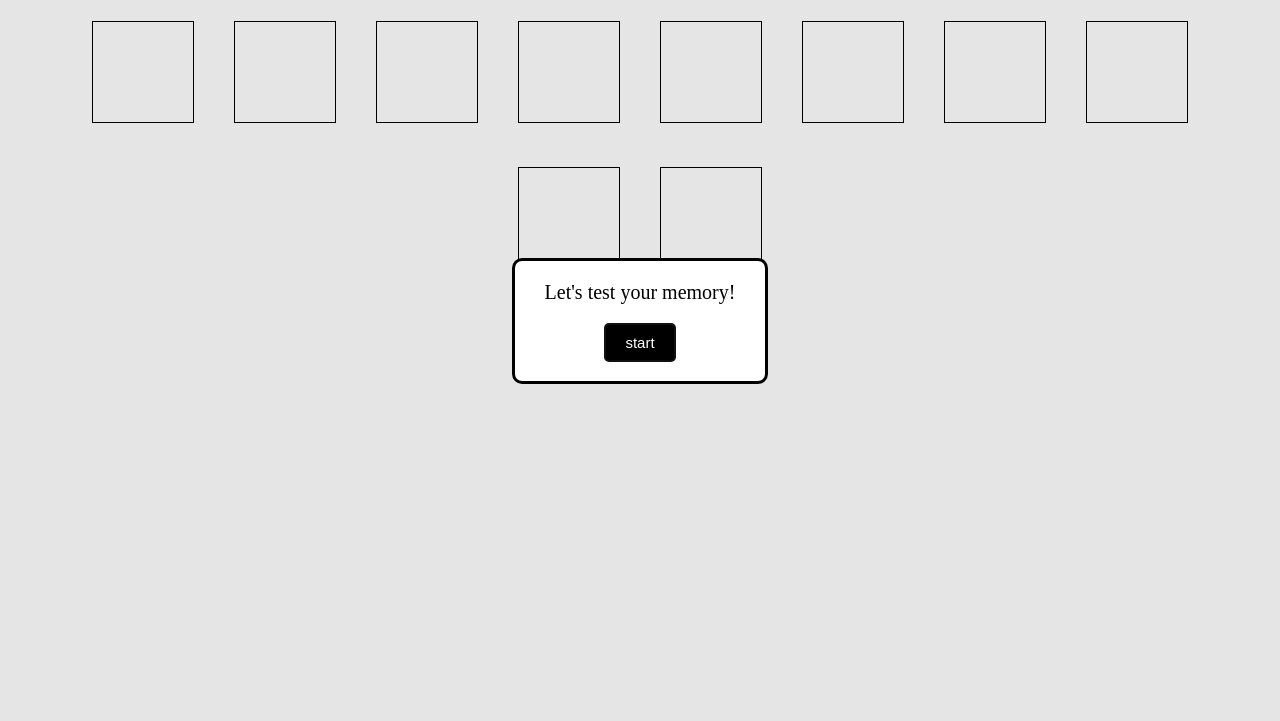
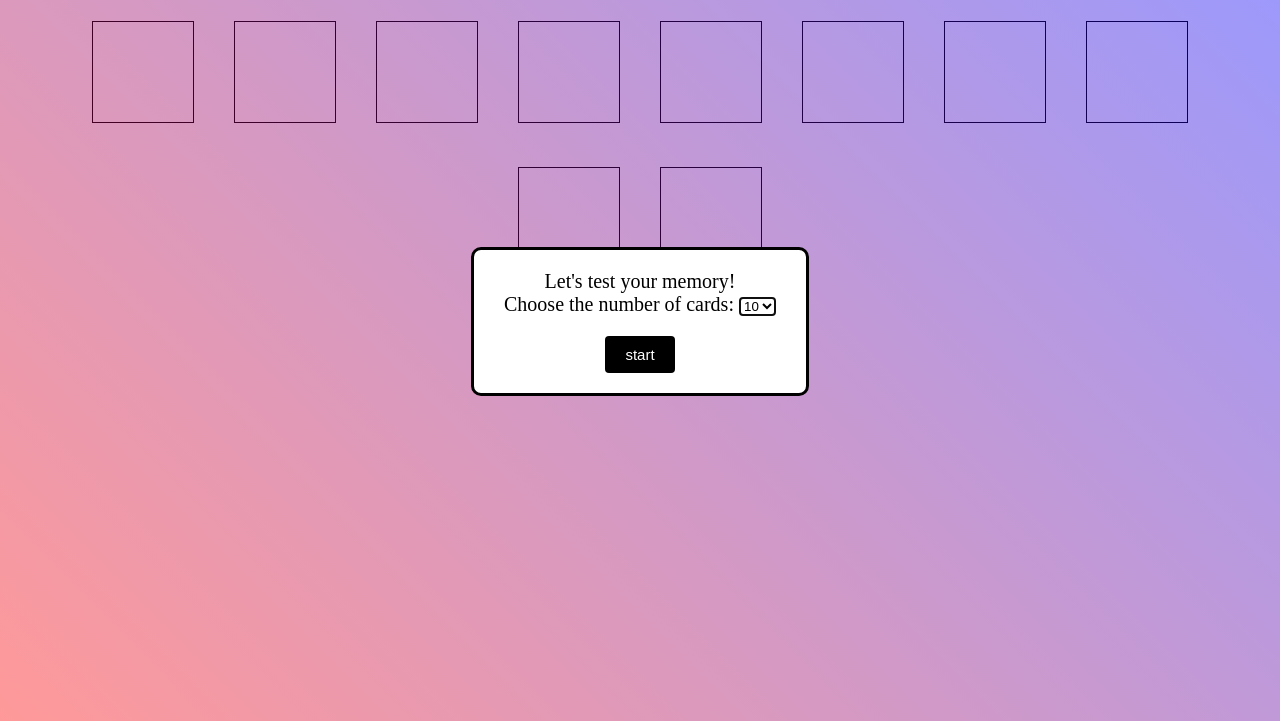
Before and after one commit to claudia-lam/memory-game, a plain HTML site: page index.html in a window 1280 px wide. Shown: the part 79-800 px from the top of the page. Drawn offline with Linux system fonts and the light colour scheme.

Commit message:
add dropdown menu to modal

```diff
--- a/index.html
+++ b/index.html
@@ -12,7 +12,16 @@
     <main>
       <dialog class="start-modal">
         Let's test your memory!
-        <button class="start-btn">start</button>
+        <form action="#">
+          <label for="cards"> Choose the number of cards: </label>
+          <select name="cards" id="cards">
+            <option value="10">10</option>
+            <option value="14">14</option>
+            <option value="16">16</option>
+            <option value="20">20</option>
+          </select>
+        </form>
+        <button type="submit" class="start-btn">start</button>
       </dialog>
       <div id="game"></div>
     </main>
--- a/memory-game.css
+++ b/memory-game.css
@@ -11,10 +11,16 @@ body {
   display: inline-block;
 }
 
+/** modal **/
 .start-modal {
   border-radius: 10px;
   padding: 20px 30px;
   font-size: 20px;
+}
+
+.start-modal::backdrop {
+  background: linear-gradient(45deg, red, blue);
+  opacity: 0.4;
 }
 
 .start-btn {
```
